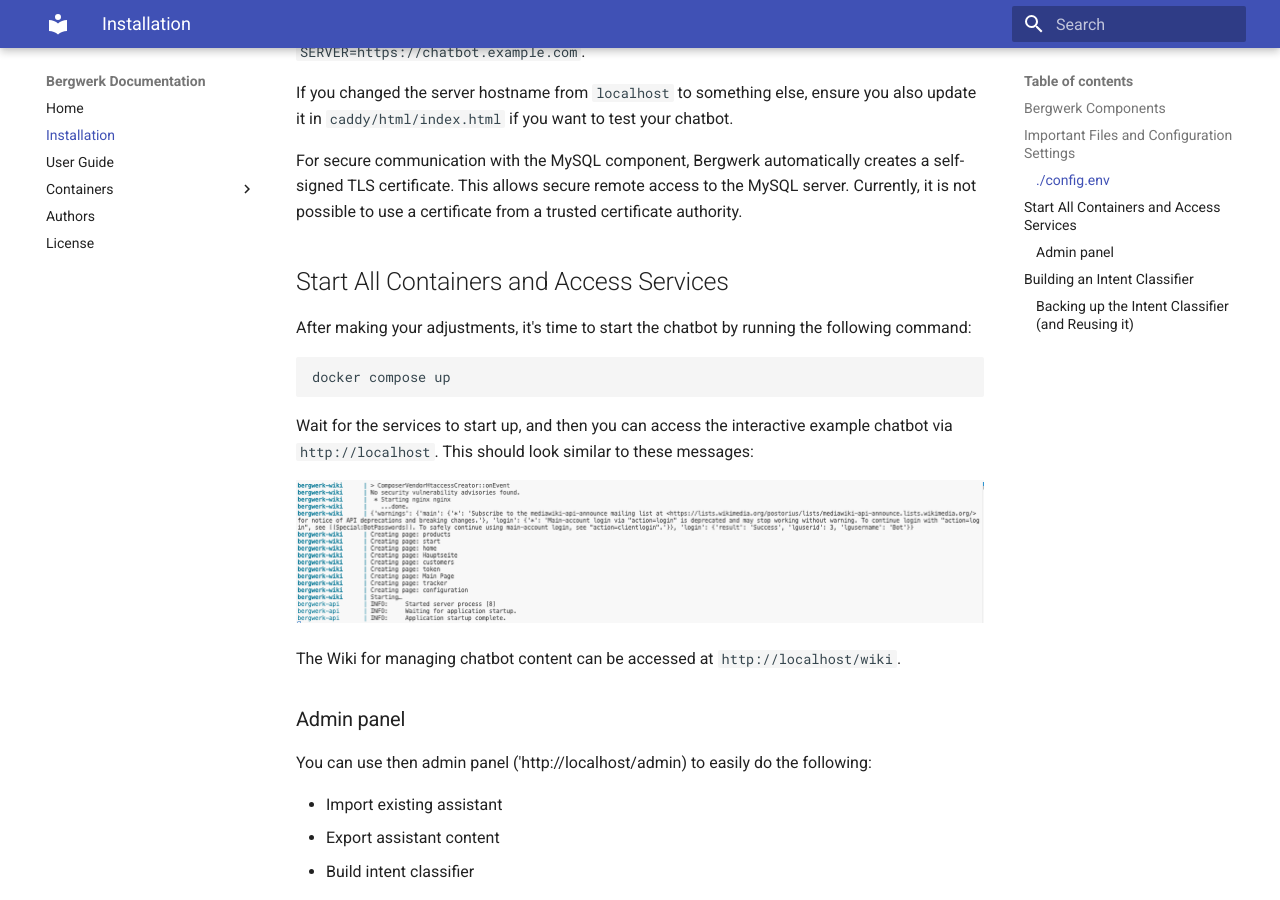
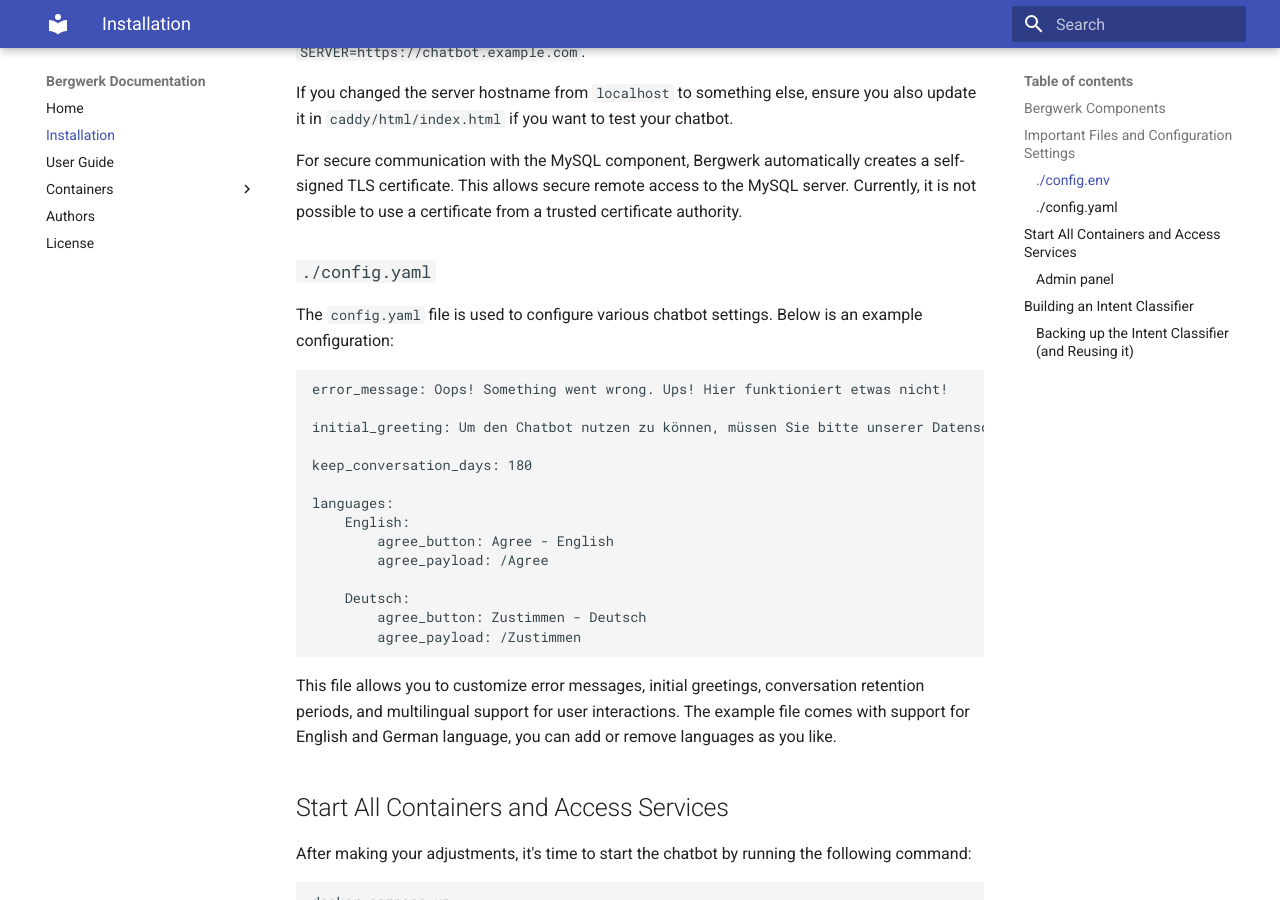
Before and after one commit to fdewes/bergwerk, an MkDocs documentation site: the page built from docs/installation.md, in a window 1280 px wide and 900 px high, scrolled down 1071 px. Built offline with MkDocs 1.6.1 and Material for MkDocs 9.7.7, drawn with Linux system fonts in a browser that asks for light colours.

````diff
--- a/docs/installation.md
+++ b/docs/installation.md
@@ -29,6 +29,30 @@
 If you changed the server hostname from `localhost` to something else, ensure you also update it in `caddy/html/index.html` if you want to test your chatbot.
 
 For secure communication with the MySQL component, Bergwerk automatically creates a self-signed TLS certificate. This allows secure remote access to the MySQL server. Currently, it is not possible to use a certificate from a trusted certificate authority.
+
+### `./config.yaml`
+
+The `config.yaml` file is used to configure various chatbot settings. Below is an example configuration:
+
+```yaml
+error_message: Oops! Something went wrong. Ups! Hier funktioniert etwas nicht!
+
+initial_greeting: Um den Chatbot nutzen zu können, müssen Sie bitte unserer Datenschutzerklärung zustimmen. \n\n To proceed, please agree to our chatbot's privacy policy.
+
+keep_conversation_days: 180
+
+languages:
+    English:
+        agree_button: Agree - English
+        agree_payload: /Agree
+
+    Deutsch:
+        agree_button: Zustimmen - Deutsch
+        agree_payload: /Zustimmen
+```
+
+This file allows you to customize error messages, initial greetings, conversation retention periods, and multilingual support for user interactions.
+The example file comes with support for English and German language, you can add or remove languages as you like.
 
 ## Start All Containers and Access Services
 
````
